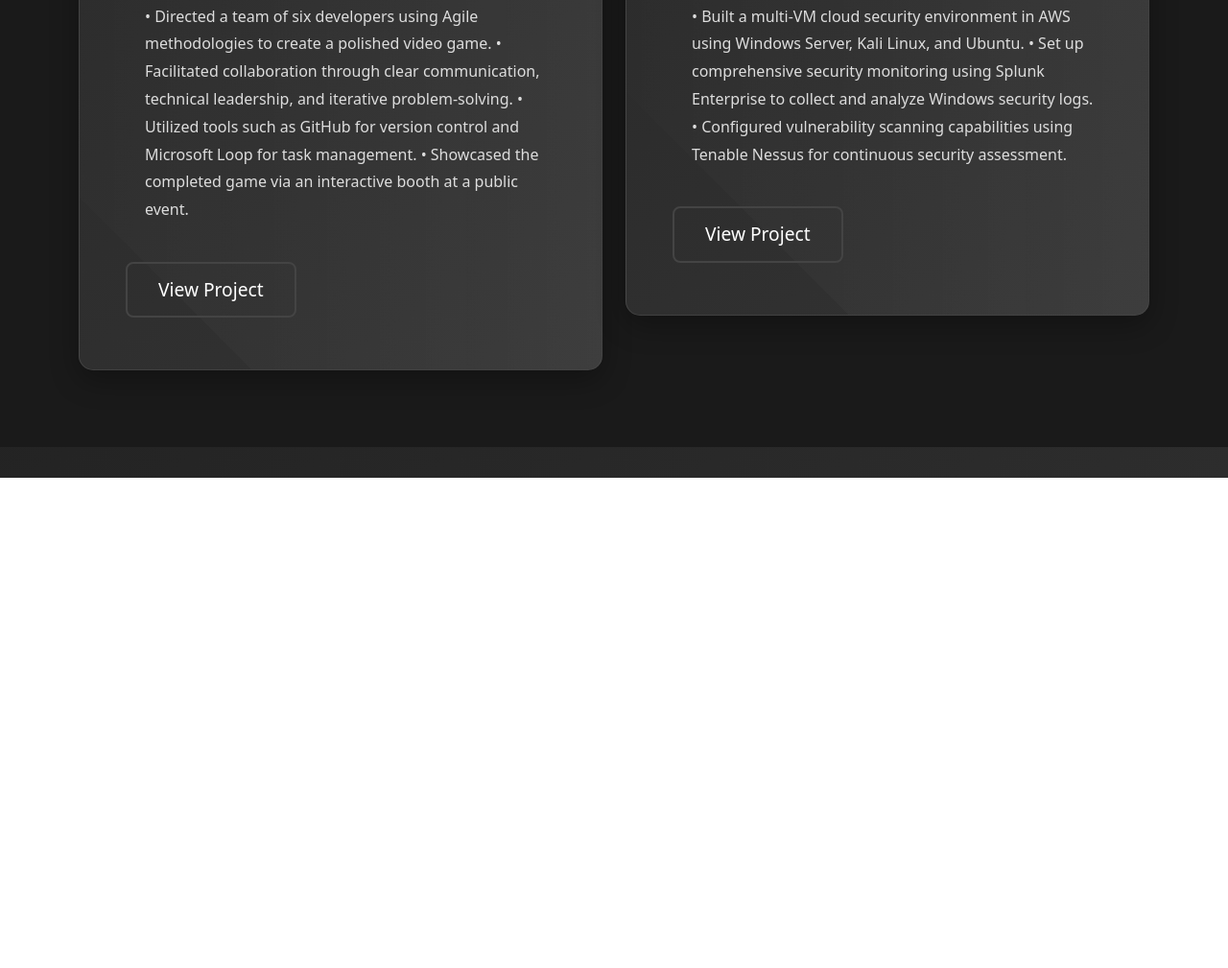
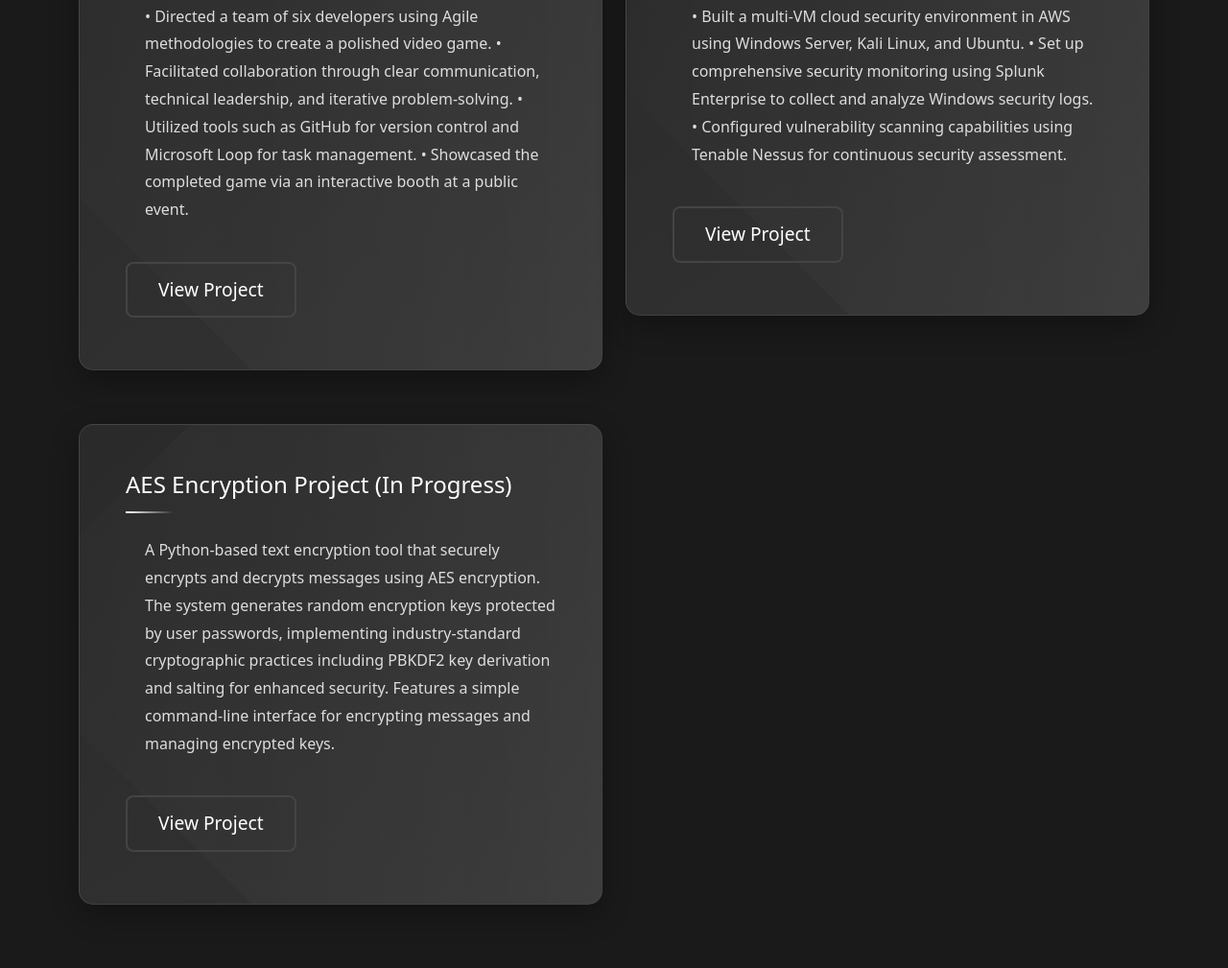
Before and after one commit to Garrett-M-Johnston/Garrett-M-Johnston.github.io, a plain HTML site: page projects.html in a window 1280 px wide. Shown: the part 1332-2341 px from the top of the page at 96% size. Before the commit the page ends 1830 px from the top, so only its background shows below. Drawn offline with nearby package versions, Linux system fonts and the light colour scheme.

Commit message:
UI Update

```diff
--- a/projects.html
+++ b/projects.html
@@ -353,6 +353,22 @@
                         </div>
                     </div>
                 </div>
+
+                <div class="col-md-6">
+                    <div class="card project-card">
+                        <div class="card-body">
+                            <h5 class="card-title">AES Encryption Project (In Progress)</h5>
+                            <p class="card-text">
+                                A Python-based text encryption tool that securely encrypts and decrypts messages using AES encryption.
+                                The system generates random encryption keys protected by user passwords,
+                                implementing industry-standard cryptographic practices including PBKDF2 key derivation and salting for enhanced security.
+                                Features a simple command-line interface for encrypting messages and managing encrypted keys.
+                            </p>
+                            <a href="https://github.com/Garrett-M-Johnston/AES-Encryption-Project" class="nav-link">View Project</a>
+                        </div>
+                    </div>
+                </div>
+
             </div>
         </div>
     </section>
```
